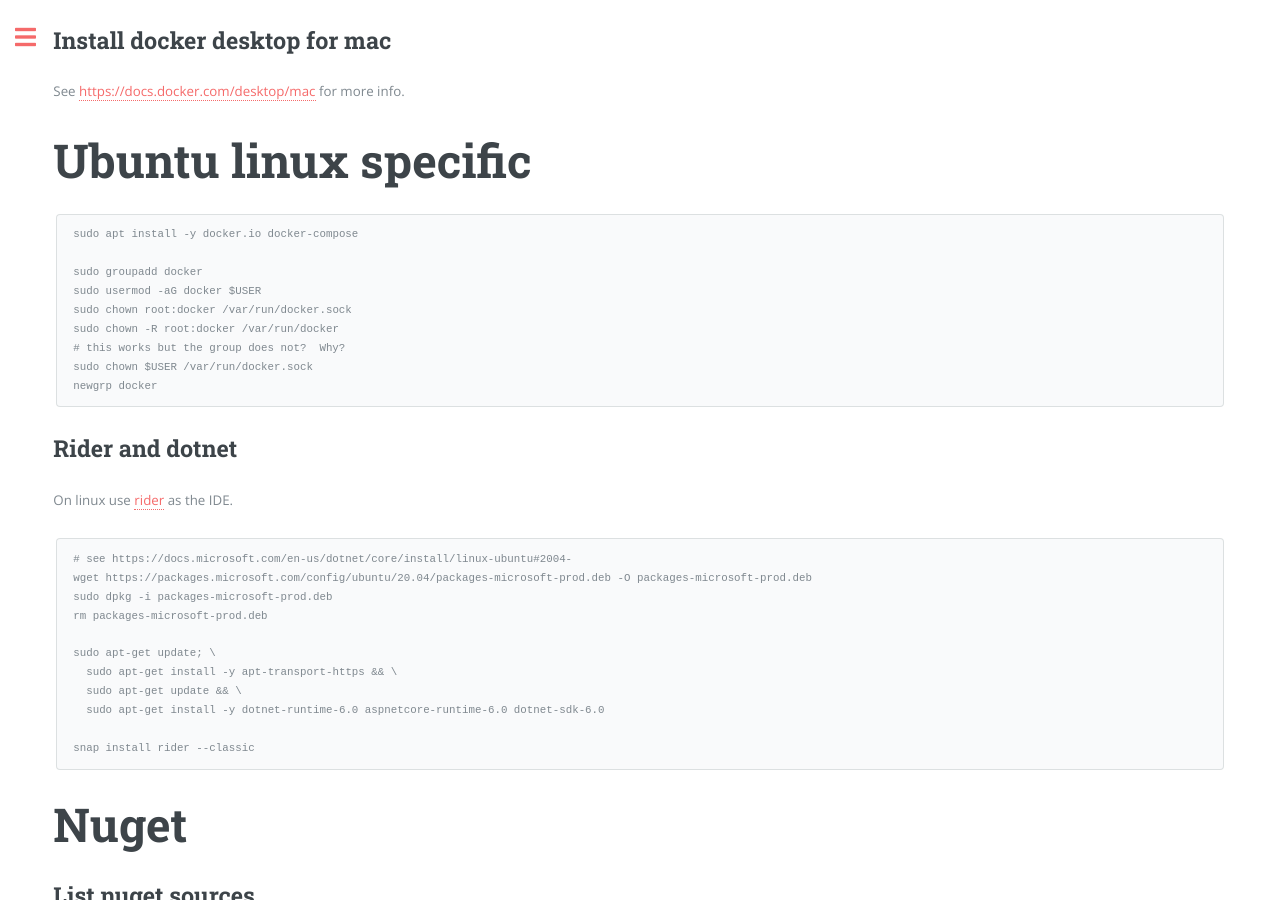
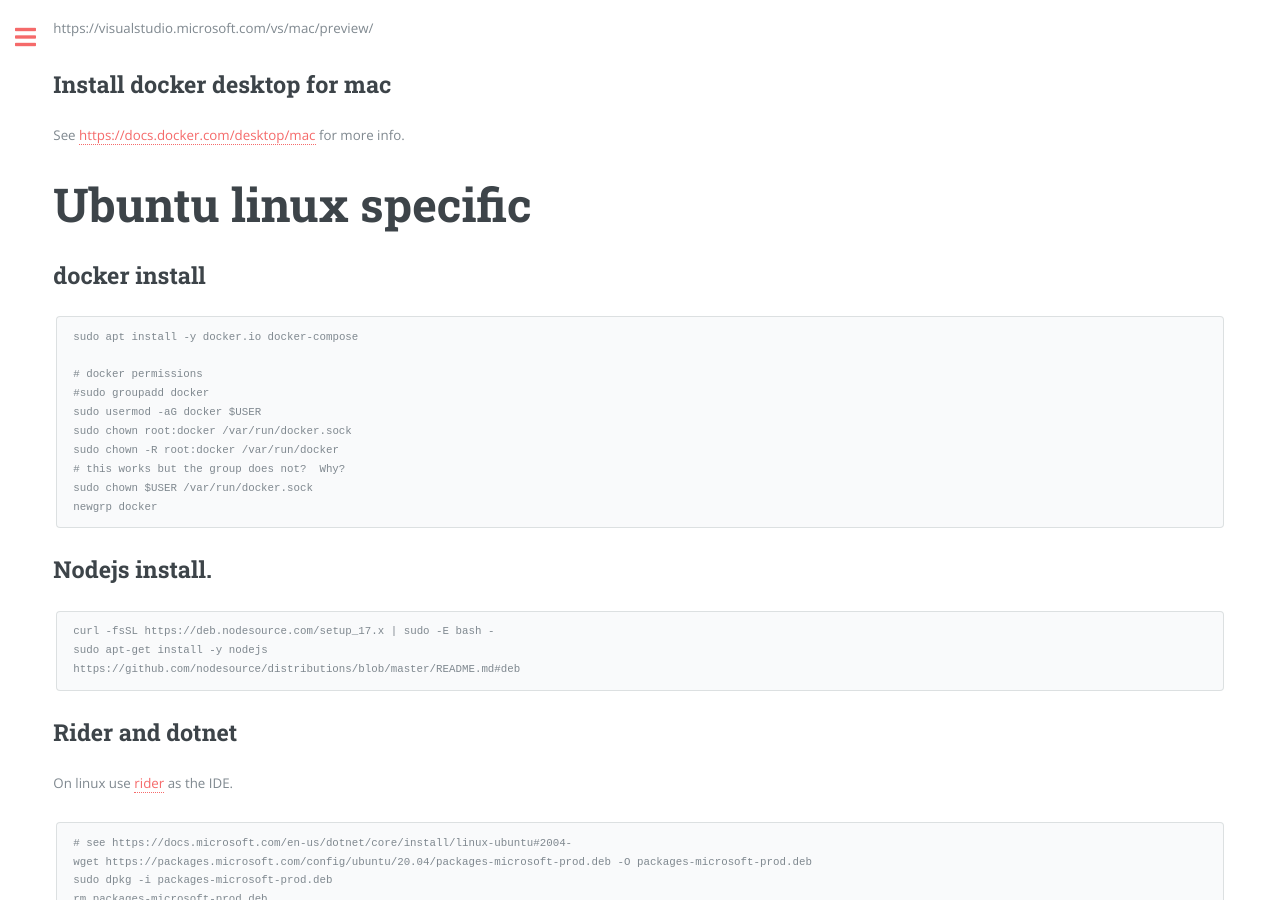
Before and after one commit to majorsilence/Dev, a Jekyll site: the page built from _posts/2022-03-08-mac-and-linux-dotnet-dev.md, in a window 1280 px wide and 900 px high, scrolled down 944 px. Built offline with Jekyll 4.4.1, drawn with Linux system fonts in a browser that asks for light colours; some of the changed text lies outside the part shown.

Commit message:
Update 2022-03-08-mac-and-linux-dotnet-dev.md

````diff
--- a/_posts/2022-03-08-mac-and-linux-dotnet-dev.md
+++ b/_posts/2022-03-08-mac-and-linux-dotnet-dev.md
@@ -26,10 +26,12 @@
 
 # Ubuntu linux specific
 
+## docker install
 ```bash
 sudo apt install -y docker.io docker-compose
 
-sudo groupadd docker
+# docker permissions
+#sudo groupadd docker
 sudo usermod -aG docker $USER
 sudo chown root:docker /var/run/docker.sock
 sudo chown -R root:docker /var/run/docker
@@ -37,6 +39,16 @@
 sudo chown $USER /var/run/docker.sock
 newgrp docker
 ```
+
+## Nodejs install.
+
+```bash
+curl -fsSL https://deb.nodesource.com/setup_17.x | sudo -E bash -
+sudo apt-get install -y nodejs
+https://github.com/nodesource/distributions/blob/master/README.md#deb
+```
+
+
 
 ## Rider and dotnet
 
````
